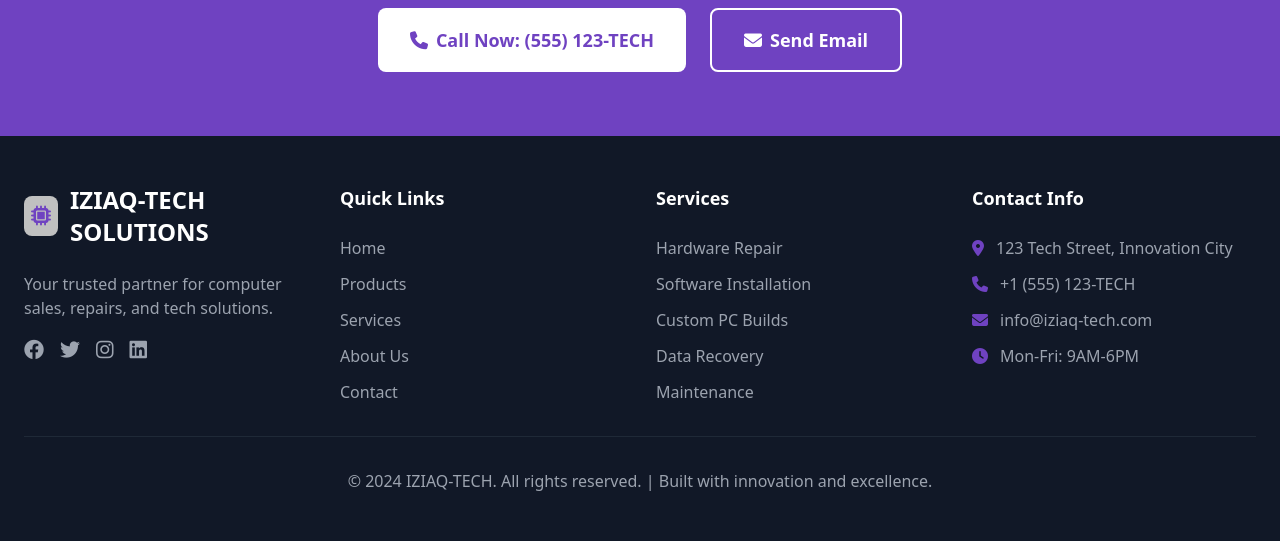
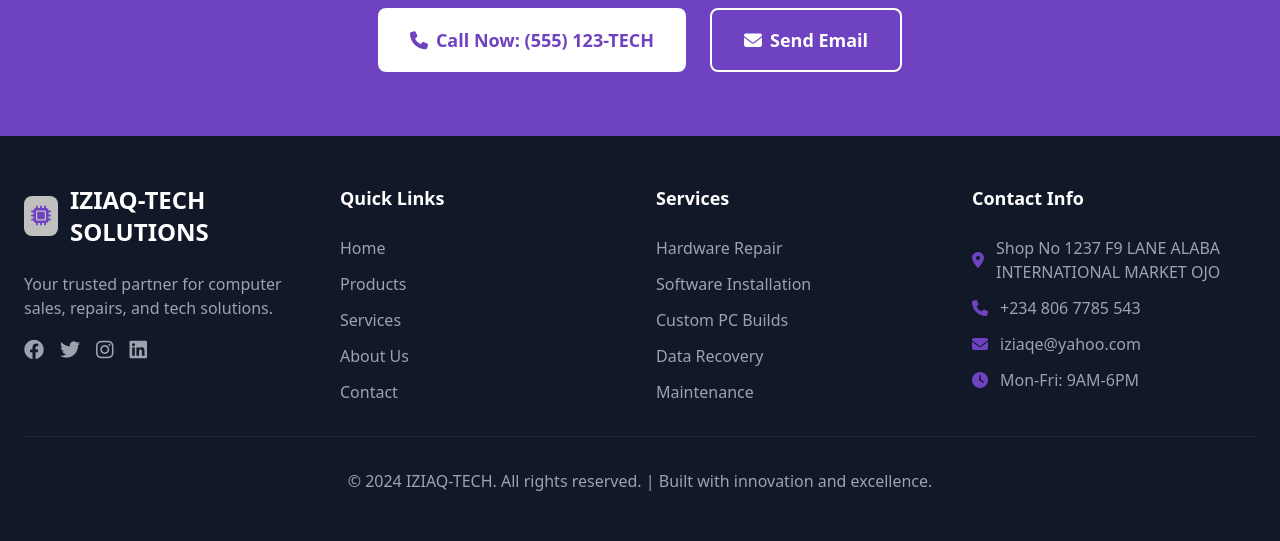
Before and after one commit to Best-wale/-IZIAQ-TECH-SOLUTIONS, a Django app: page /contact/ in a window 1280 px wide. Shown: the part 4257-4798 px from the top of the page. Run offline with Django 5.2, Linux system fonts and the light colour scheme; some libraries are stand-ins or nearby versions.

Commit message:
modifications

```diff
--- a/template/HEADER_TAIL.html
+++ b/template/HEADER_TAIL.html
@@ -145,15 +145,15 @@
                     <div class="space-y-3">
                         <div class="flex items-center">
                             <i class="fas fa-map-marker-alt text-primary mr-3"></i>
-                            <span class="text-gray-400">123 Tech Street, Innovation City</span>
+                            <span class="text-gray-400">Shop No 1237 F9 LANE ALABA INTERNATIONAL MARKET OJO</span>
                         </div>
                         <div class="flex items-center">
                             <i class="fas fa-phone text-primary mr-3"></i>
-                            <span class="text-gray-400">+1 (555) 123-TECH</span>
+                            <span class="text-gray-400">+234 806 7785 543</span>
                         </div>
                         <div class="flex items-center">
                             <i class="fas fa-envelope text-primary mr-3"></i>
-                            <span class="text-gray-400">info@iziaq-tech.com</span>
+                            <span class="text-gray-400">iziaqe@yahoo.com </span>
                         </div>
                         <div class="flex items-center">
                             <i class="fas fa-clock text-primary mr-3"></i>
```
